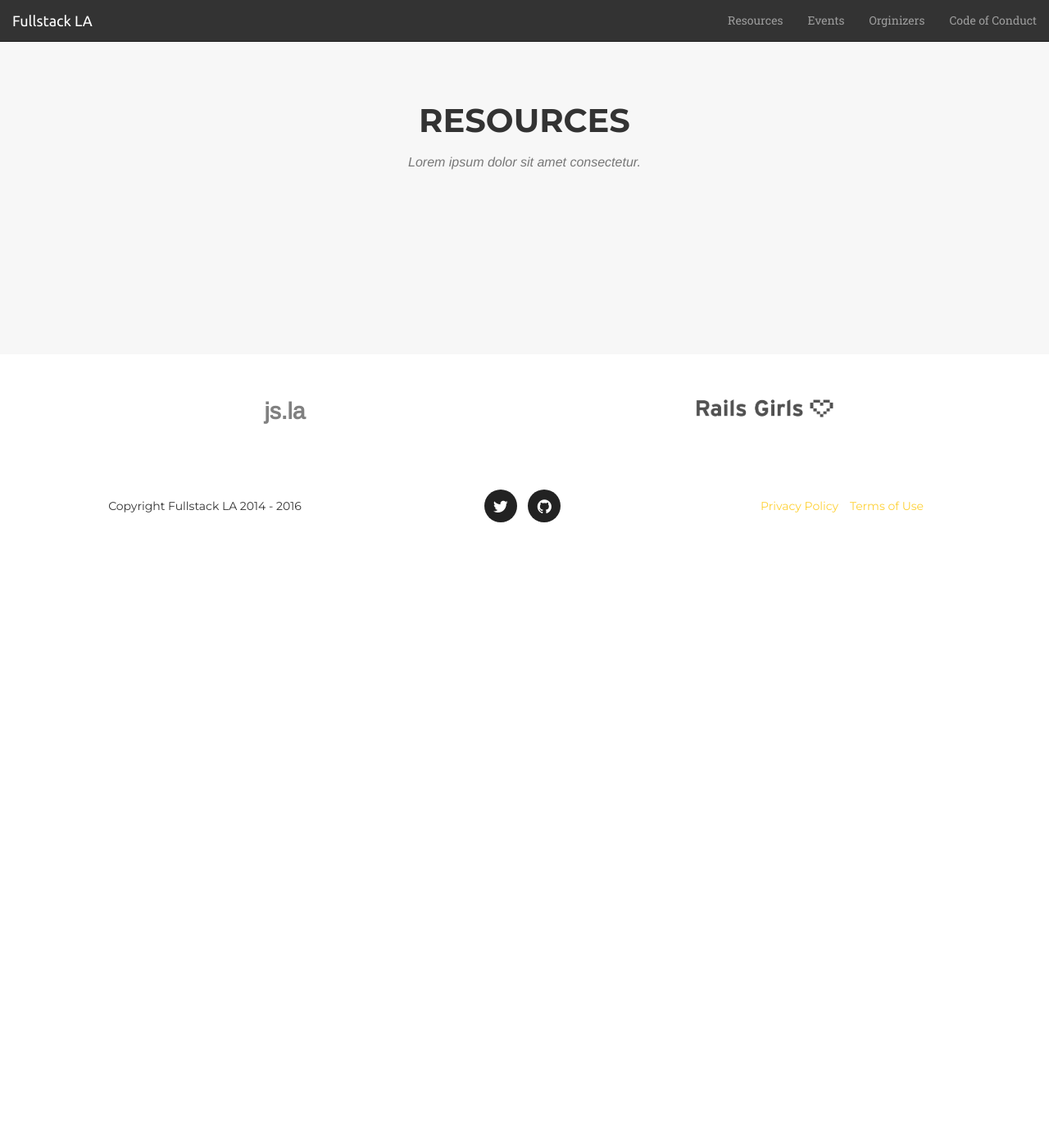
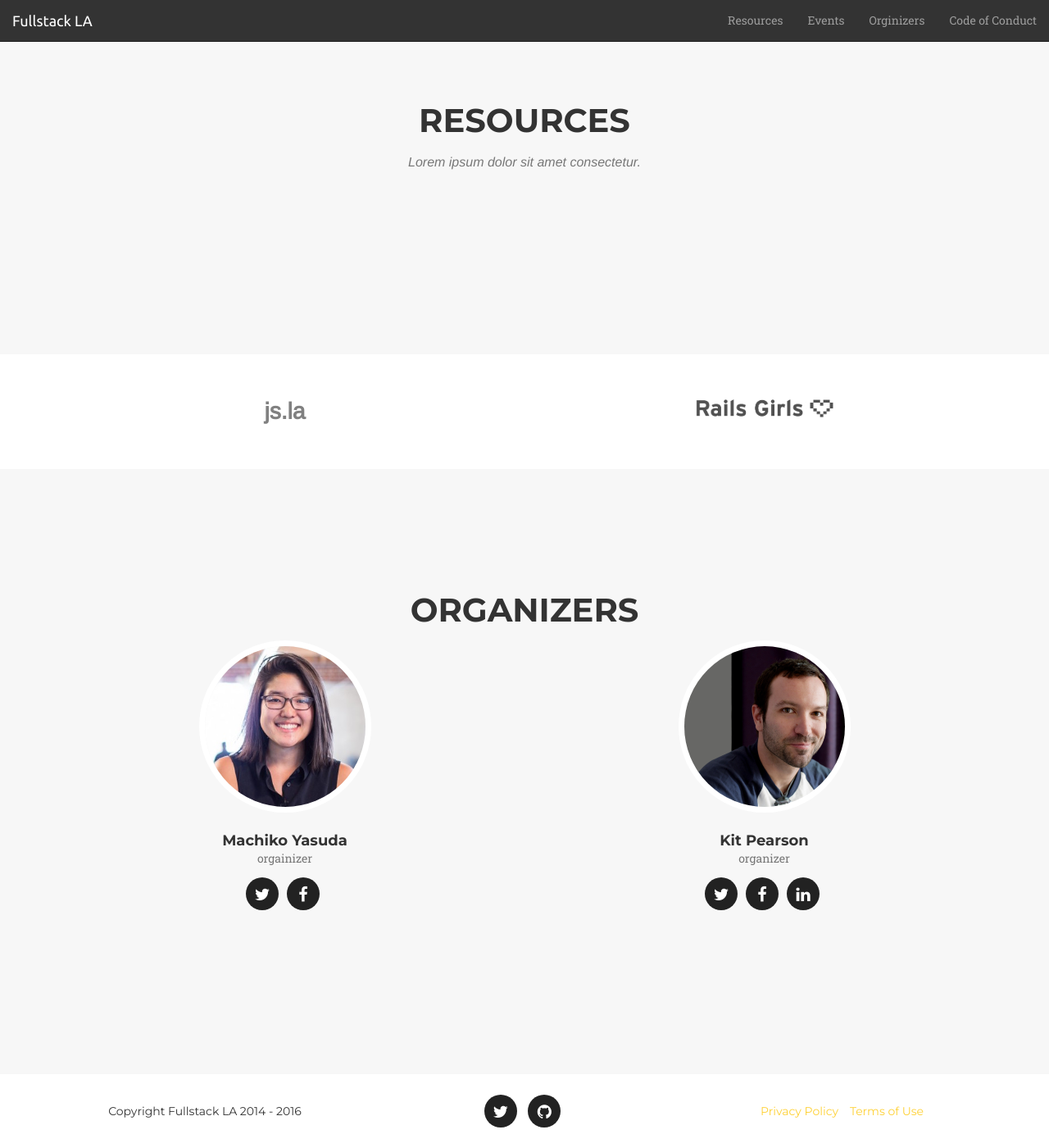
Before and after one commit to fullstackla/fullstackla.github.io, a Jekyll site: the page built from index.html, in a window 1280 px wide and 1400 px high, scrolled down 1605 px. Shown: the whole window at 82% size. Built offline with Jekyll 4.4.1, drawn with Linux system fonts in a browser that asks for light colours; some web fonts are replaced; before the commit the page ends 2267 px from its top, so only the background shows below that.

Commit message:
Add Organizers block to home page.

```diff
--- a/_config.yml
+++ b/_config.yml
@@ -18,7 +18,7 @@ color:
 # Team names, titles and social links
 people:
 - name: Machiko Yasuda
-  pic: 1
+  pic: machiko
   position: orgainizer
   social:
     - title: twitter
@@ -27,7 +27,7 @@ people:
       url: #
 
 - name: Kit Pearson
-  pic: 2
+  pic: kit
   position: organizer
   social:
     - title: twitter
--- a/_includes/orginizers.html
+++ b/_includes/organizers.html
@@ -4,8 +4,7 @@
     <div class="container">
         <div class="row">
             <div class="col-lg-12 text-center">
-                <h2 class="section-heading">Orginizers</h2>
-                <h3 class="section-subheading text-muted">Lorem ipsum dolor sit amet consectetur.</h3>
+                <h2 class="section-heading">Organizers</h2>
             </div>
         </div>
         <div class="row">
@@ -25,10 +24,5 @@
             </div>
             {% endfor %}
         </div>
-        <div class="row">
-            <div class="col-lg-8 col-lg-offset-2 text-center">
-                <p class="large text-muted">Lorem ipsum dolor sit amet, consectetur adipisicing elit. Aut eaque, laboriosam veritatis, quos non quis ad perspiciatis, totam corporis ea, alias ut unde.</p>
-            </div>
-        </div>
     </div>
 </section>
--- a/_layouts/default.html
+++ b/_layouts/default.html
@@ -11,6 +11,7 @@
     {% include sponsors.html %}
     {% include resources.html %}
     {% include friends.html %}
+    {% include organizers.html %}
     {% include footer.html %}
     {% include js.html %}
 
--- a/_sass/fullstack.scss
+++ b/_sass/fullstack.scss
@@ -674,6 +674,7 @@ section h3.section-subheading {
 .team-member img {
     margin: 0 auto;
     border: 7px solid #fff;
+    max-width: 15em;
 }
 
 .team-member h4 {
```
Also changed, not shown: img/team/1.jpg (deleted), img/team/2.jpg (deleted), img/team/3.jpg (deleted), img/team/kit.jpg (added), img/team/machiko.jpg (added).
